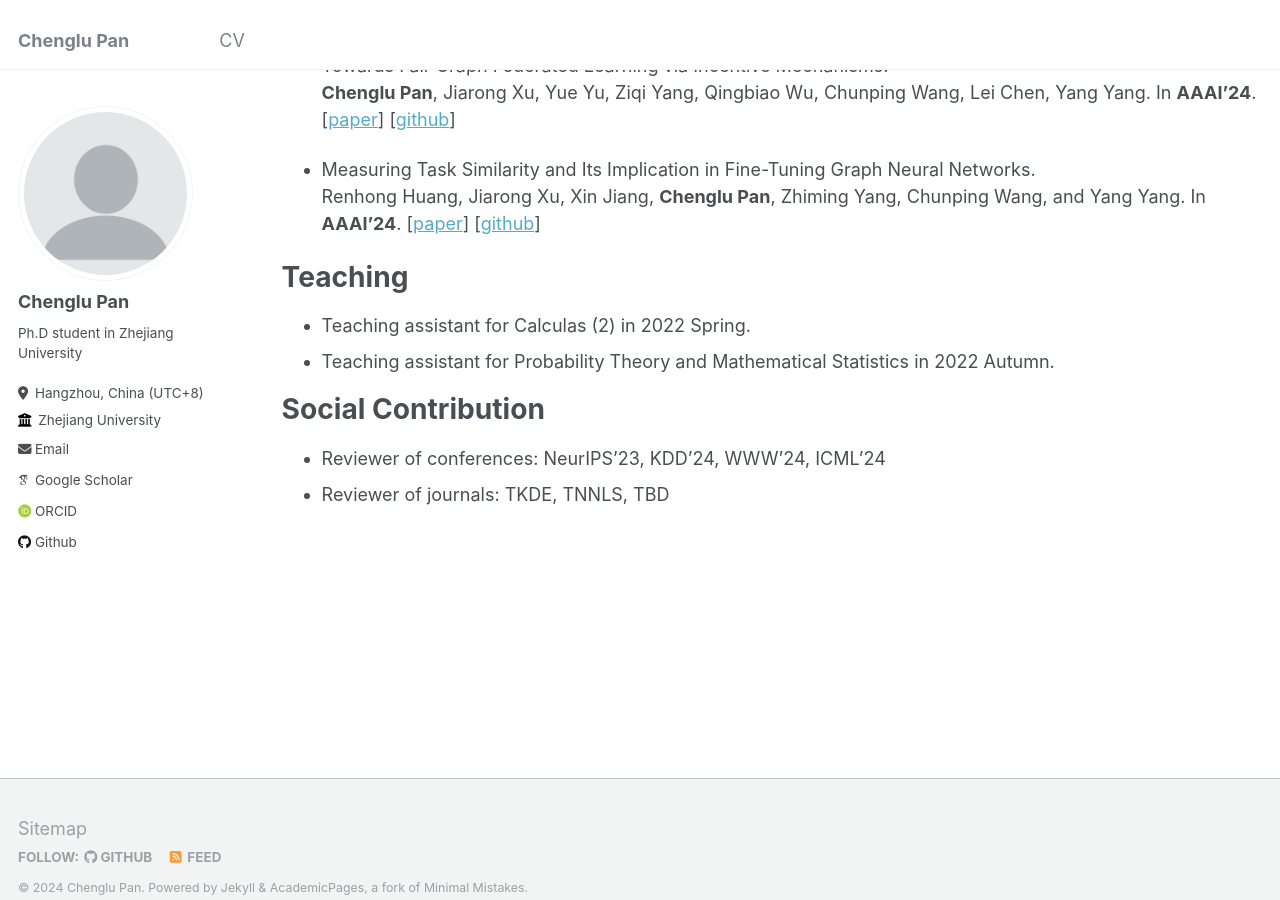
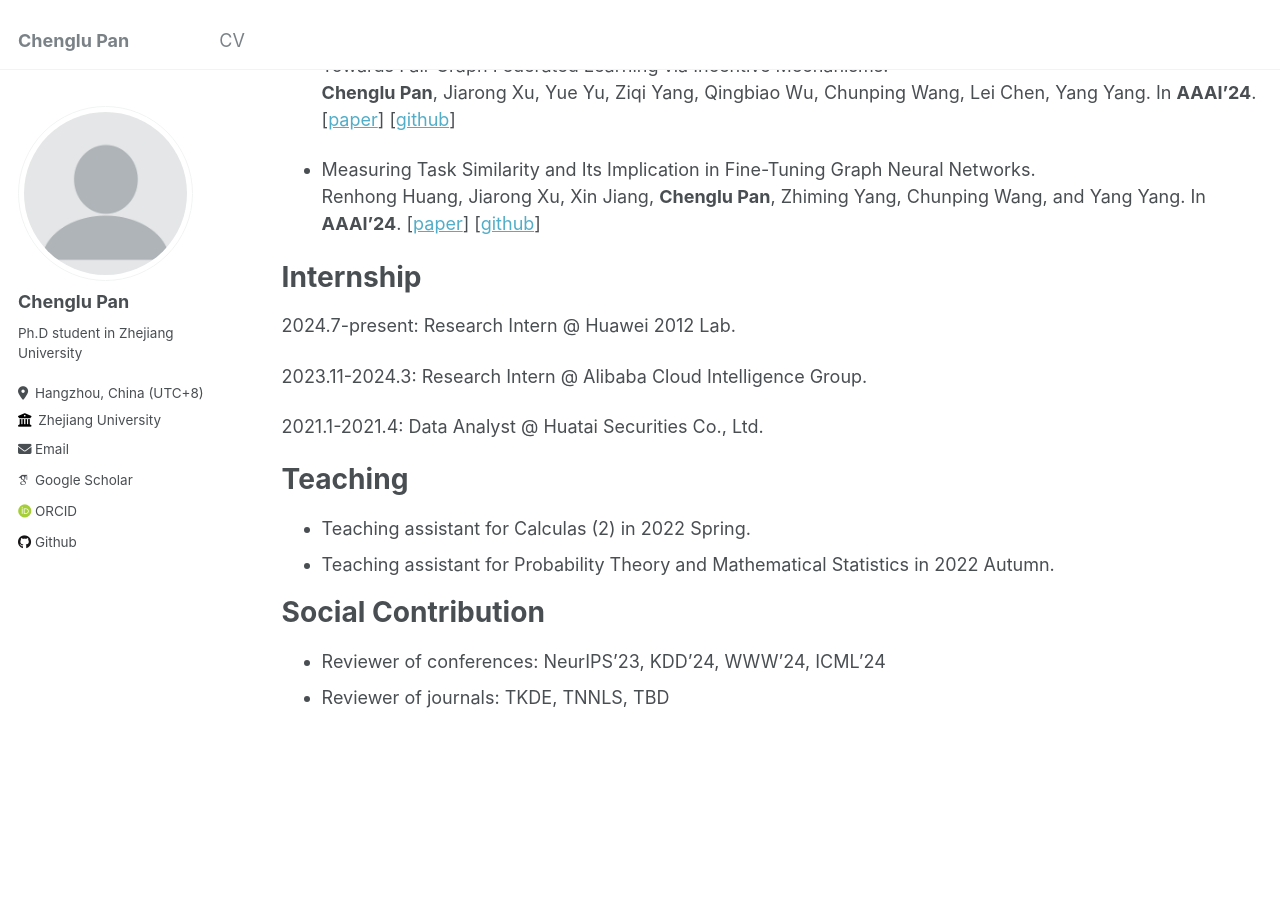
Before and after one commit to Chenglu0426/Chenglu0426.github.io, a Jekyll site: the page built from _pages/cv.md, in a window 1280 px wide and 900 px high, scrolled down 317 px. Built offline with Jekyll 4.4.1, drawn with Linux system fonts in a browser that asks for light colours; some web fonts are replaced.

Commit message:
Update cv.md

```diff
--- a/_pages/cv.md
+++ b/_pages/cv.md
@@ -25,6 +25,13 @@ Publications
 * Measuring Task Similarity and Its Implication in Fine-Tuning Graph Neural Networks.
    <br />Renhong Huang, Jiarong Xu, Xin Jiang, **Chenglu Pan**, Zhiming Yang, Chunping Wang, and Yang Yang. In **AAAI'24**.  [[paper](https://yangy.org/works/gnn/AAAI24_Measuring.pdf)] [[github](https://github.com/renH2/Bridge-Tune)]
 
+# Internship
+2024.7-present: Research Intern @ Huawei 2012 Lab.
+
+2023.11-2024.3: Research Intern @ Alibaba Cloud Intelligence Group.
+
+2021.1-2021.4: Data Analyst @ Huatai Securities Co., Ltd.
+
 Teaching
 ======
   * Teaching assistant for Calculas (2) in 2022 Spring.
```
